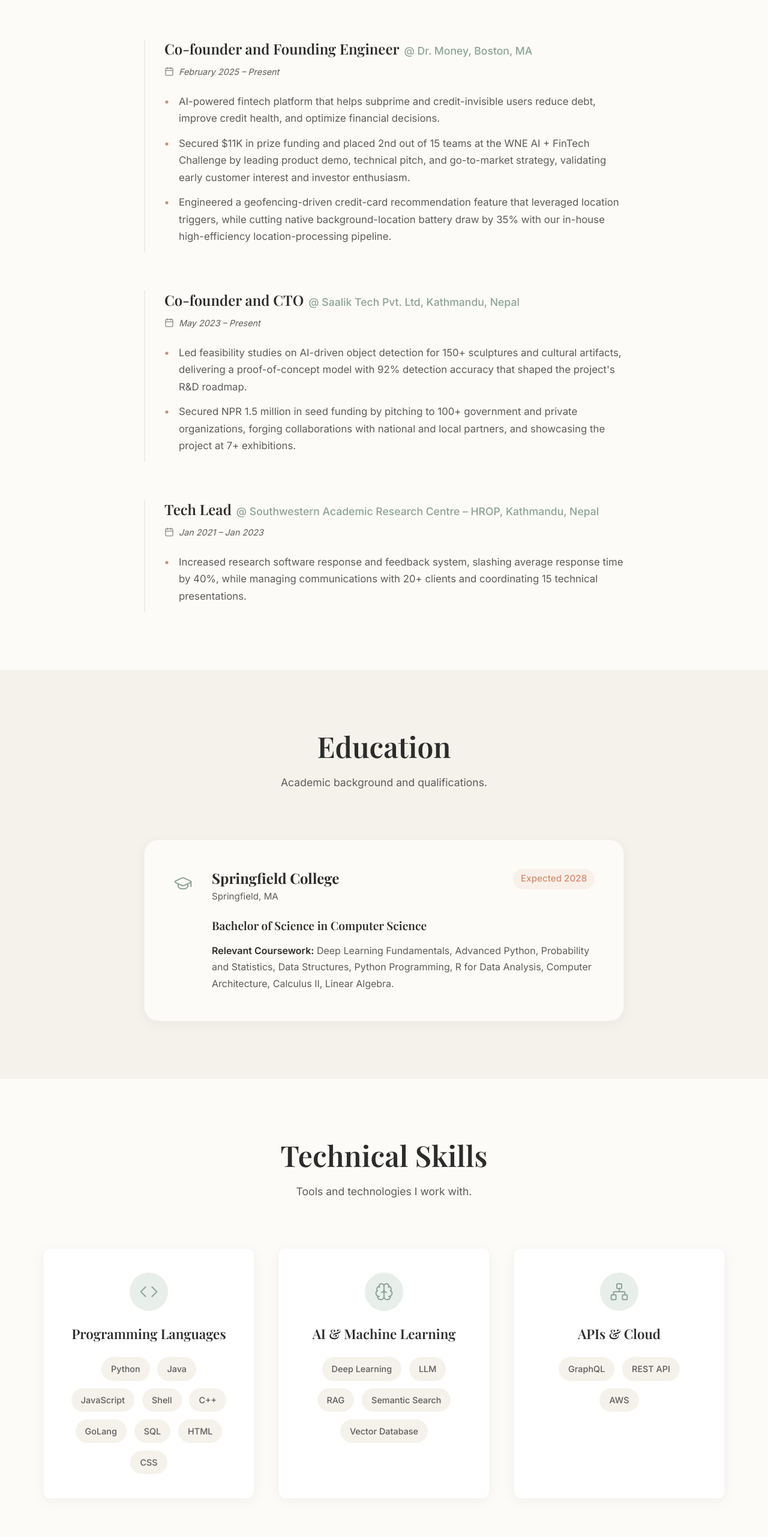
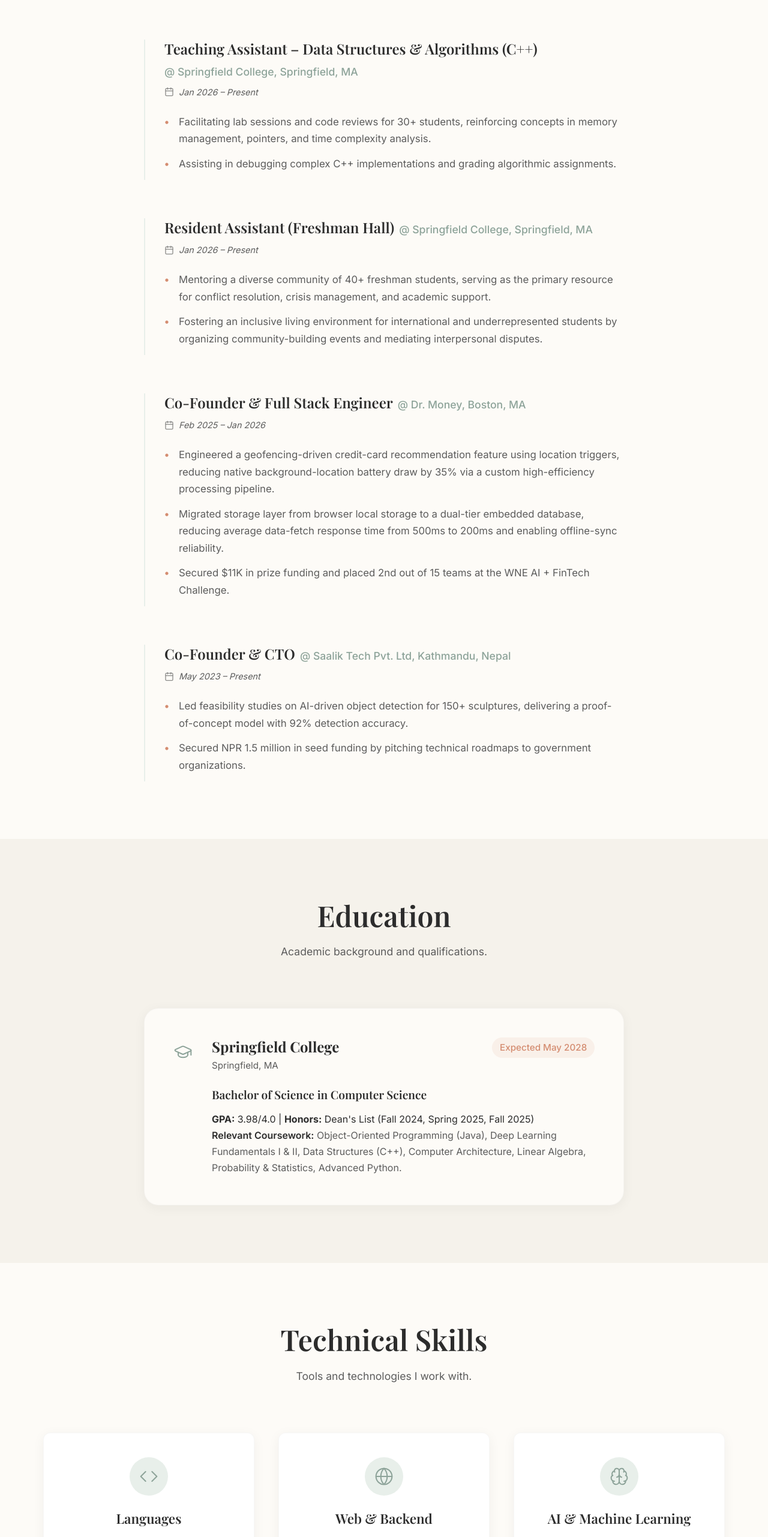
Before and after one commit to L00SIRE/Suman_Web--v.1, a React (Vite) app: page / in a window 1280 px wide. Shown: the part 945-3508 px from the top of the page at 60% size. Built offline with nearby package versions, Linux system fonts and the light colour scheme; a web font is replaced by a local one.

Commit message:
Added updated resume and context to the site

```diff
--- a/src/components/Education/Education.jsx
+++ b/src/components/Education/Education.jsx
@@ -76,6 +76,12 @@ const Education = () => {
 
                   <div className="degree-info">
                     <h4 className="degree-title">{edu.degree}</h4>
+                    {edu.gpa && (
+                      <p className="gpa-info">
+                        <strong>GPA:</strong> {edu.gpa} {edu.honors && `| `}
+                        {edu.honors && <strong>Honors:</strong>} {edu.honors}
+                      </p>
+                    )}
                     <p className="coursework">
                       <strong>Relevant Coursework:</strong> {edu.coursework}
                     </p>
--- a/src/components/Hero/Hero.jsx
+++ b/src/components/Hero/Hero.jsx
@@ -2,8 +2,11 @@ import React from "react";
 import { motion } from "framer-motion";
 import "./Hero.css";
 import profileImage from "../../assets/me.png";
+import resumePdf from "../../assets/resume.pdf";
 
 const Hero = () => {
+  const resumeUrl = `${resumePdf}?v=${Date.now()}`;
+
   const scrollToSection = (id) => {
     const element = document.querySelector(id);
     if (element) {
@@ -60,7 +63,7 @@ const Hero = () => {
               See My Work
             </button>
             <a
-              href="./resume.pdf"
+              href={resumeUrl}
               target="_blank"
               rel="noopener noreferrer"
               className="btn btn-secondary"
--- a/src/components/Leadership/Leadership.jsx
+++ b/src/components/Leadership/Leadership.jsx
@@ -6,29 +6,30 @@ import './Leadership.css'
 const Leadership = () => {
   const leadershipRoles = [
     {
-      icon: Bot,
-      title: 'President, SWSCRC',
+      icon: Users,
+      title: 'Vice President, CS Club',
       skills: [
-        'Led a high school robotics club with 200+ members',
-        'Organized conferences and exhibitions',
-        'Team innovation',
+        'Elected in a competitive election among 50 students',
+        'Organizing coding events and workshops',
+        'Student leadership and mentorship',
       ],
     },
     {
       icon: Star,
-      title: 'General Secretary, SWSCAAC',
+      title: 'Honors Council Member',
       skills: [
-        'Managed astronomical outreach programs',
-        'Telescope and deep sky observation',
-        'Science communication',
+        'Academic excellence advocacy',
+        'Peer mentoring and support',
+        'Honor code representation',
       ],
     },
     {
-      icon: Users,
-      title: 'Vice President, Springfield College Computer Science Club',
+      icon: Bot,
+      title: 'President, SWSCRC (Robotics Club)',
       skills: [
-        'Elected in a competitive election among 50 students',
-        'Student leadership',
+        'Led a high school robotics club with 200+ members',
+        'Organized conferences and exhibitions',
+        'Team innovation and technical leadership',
       ],
     },
   ]
--- a/src/components/Resume/Resume.jsx
+++ b/src/components/Resume/Resume.jsx
@@ -2,8 +2,12 @@ import React from 'react'
 import { motion } from 'framer-motion'
 import { FileText, Download, Eye } from 'lucide-react'
 import './Resume.css'
+import resumePdf from '../../assets/resume.pdf'
 
 const Resume = () => {
+  // Add timestamp for cache busting
+  const resumeUrl = `${resumePdf}?v=${Date.now()}`
+
   return (
     <section className="section resume-section" id="resume">
       <div className="container">
@@ -23,7 +27,7 @@ const Resume = () => {
         <div className="resume-container">
           <div className="resume-actions">
             <motion.a
-              href="./resume.pdf"
+              href={resumeUrl}
               className="resume-btn primary"
               download="Suman_Dangal_Resume.pdf"
               initial={{ opacity: 0, y: 30 }}
@@ -34,11 +38,11 @@ const Resume = () => {
             >
               <Download size={24} />
               <span>Download PDF</span>
-              <small>Updated Nov 2025</small>
+              <small>Updated Jan 2026</small>
             </motion.a>
 
             <motion.a
-              href="./resume.pdf"
+              href={resumeUrl}
               className="resume-btn secondary"
               target="_blank"
               rel="noopener noreferrer"
--- a/src/components/Skills/Skills.jsx
+++ b/src/components/Skills/Skills.jsx
@@ -1,24 +1,29 @@
 import React from 'react'
 import { motion } from 'framer-motion'
-import { Code, Brain, Network } from 'lucide-react'
+import { Code, Brain, Globe, Wrench } from 'lucide-react'
 import './Skills.css'
 
 const Skills = () => {
   const skillCategories = [
     {
       icon: Code,
-      title: 'Programming Languages',
-      skills: ['Python', 'Java', 'JavaScript', 'Shell', 'C++', 'GoLang', 'SQL', 'HTML', 'CSS'],
+      title: 'Languages',
+      skills: ['Python', 'Java', 'C++', 'JavaScript', 'GoLang', 'SQL', 'Shell'],
+    },
+    {
+      icon: Globe,
+      title: 'Web & Backend',
+      skills: ['REST API', 'GraphQL', 'HTML', 'CSS', 'AWS'],
     },
     {
       icon: Brain,
       title: 'AI & Machine Learning',
-      skills: ['Deep Learning', 'LLM', 'RAG', 'Semantic Search', 'Vector Database'],
+      skills: ['RAG', 'Vector Databases', 'LLM Integration', 'Deep Learning', 'Echo State Networks'],
     },
     {
-      icon: Network,
-      title: 'APIs & Cloud',
-      skills: ['GraphQL', 'REST API', 'AWS'],
+      icon: Wrench,
+      title: 'Tools',
+      skills: ['Git', 'GitHub', 'VS Code', 'Linux'],
     },
   ]
 
--- a/src/data/education.js
+++ b/src/data/education.js
@@ -2,9 +2,11 @@ export const educationData = [
   {
     institution: 'Springfield College',
     location: 'Springfield, MA',
-    year: 'Expected 2028',
+    year: 'Expected May 2028',
     degree: 'Bachelor of Science in Computer Science',
-    coursework: 'Deep Learning Fundamentals, Advanced Python, Probability and Statistics, Data Structures, Python Programming, R for Data Analysis, Computer Architecture, Calculus II, Linear Algebra.',
+    gpa: '3.98/4.0',
+    honors: "Dean's List (Fall 2024, Spring 2025, Fall 2025)",
+    coursework: 'Object-Oriented Programming (Java), Deep Learning Fundamentals I & II, Data Structures (C++), Computer Architecture, Linear Algebra, Probability & Statistics, Advanced Python.',
     icon: 'GraduationCap'
   }
 ];
--- a/src/data/experience.js
+++ b/src/data/experience.js
@@ -1,29 +1,39 @@
 export const experienceData = [
   {
+    company: 'Springfield College, Springfield, MA',
+    role: 'Teaching Assistant – Data Structures & Algorithms (C++)',
+    dates: 'Jan 2026 – Present',
+    details: [
+      'Facilitating lab sessions and code reviews for 30+ students, reinforcing concepts in memory management, pointers, and time complexity analysis.',
+      'Assisting in debugging complex C++ implementations and grading algorithmic assignments.',
+    ],
+  },
+  {
+    company: 'Springfield College, Springfield, MA',
+    role: 'Resident Assistant (Freshman Hall)',
+    dates: 'Jan 2026 – Present',
+    details: [
+      'Mentoring a diverse community of 40+ freshman students, serving as the primary resource for conflict resolution, crisis management, and academic support.',
+      'Fostering an inclusive living environment for international and underrepresented students by organizing community-building events and mediating interpersonal disputes.',
+    ],
+  },
+  {
     company: 'Dr. Money, Boston, MA',
-    role: 'Co-founder and Founding Engineer',
-    dates: 'February 2025 – Present',
+    role: 'Co-Founder & Full Stack Engineer',
+    dates: 'Feb 2025 – Jan 2026',
     details: [
-      'AI-powered fintech platform that helps subprime and credit-invisible users reduce debt, improve credit health, and optimize financial decisions.',
-      'Secured $11K in prize funding and placed 2nd out of 15 teams at the WNE AI + FinTech Challenge by leading product demo, technical pitch, and go-to-market strategy, validating early customer interest and investor enthusiasm.',
-      'Engineered a geofencing-driven credit-card recommendation feature that leveraged location triggers, while cutting native background-location battery draw by 35% with our in-house high-efficiency location-processing pipeline.',
+      'Engineered a geofencing-driven credit-card recommendation feature using location triggers, reducing native background-location battery draw by 35% via a custom high-efficiency processing pipeline.',
+      'Migrated storage layer from browser local storage to a dual-tier embedded database, reducing average data-fetch response time from 500ms to 200ms and enabling offline-sync reliability.',
+      'Secured $11K in prize funding and placed 2nd out of 15 teams at the WNE AI + FinTech Challenge.',
     ],
   },
   {
     company: 'Saalik Tech Pvt. Ltd, Kathmandu, Nepal',
-    role: 'Co-founder and CTO',
+    role: 'Co-Founder & CTO',
     dates: 'May 2023 – Present',
     details: [
-      'Led feasibility studies on AI-driven object detection for 150+ sculptures and cultural artifacts, delivering a proof-of-concept model with 92% detection accuracy that shaped the project\'s R&D roadmap.',
-      'Secured NPR 1.5 million in seed funding by pitching to 100+ government and private organizations, forging collaborations with national and local partners, and showcasing the project at 7+ exhibitions.',
+      'Led feasibility studies on AI-driven object detection for 150+ sculptures, delivering a proof-of-concept model with 92% detection accuracy.',
+      'Secured NPR 1.5 million in seed funding by pitching technical roadmaps to government organizations.',
     ],
   },
-  {
-    company: 'Southwestern Academic Research Centre – HROP, Kathmandu, Nepal',
-    role: 'Tech Lead',
-    dates: 'Jan 2021 – Jan 2023',
-    details: [
-      'Increased research software response and feedback system, slashing average response time by 40%, while managing communications with 20+ clients and coordinating 15 technical presentations.',
-    ],
-  },
-]
+];
```
Also changed, not shown: src/data/projects.js (+14 -4 lines), 1 other file (tests, documents, lock files or other folders).
